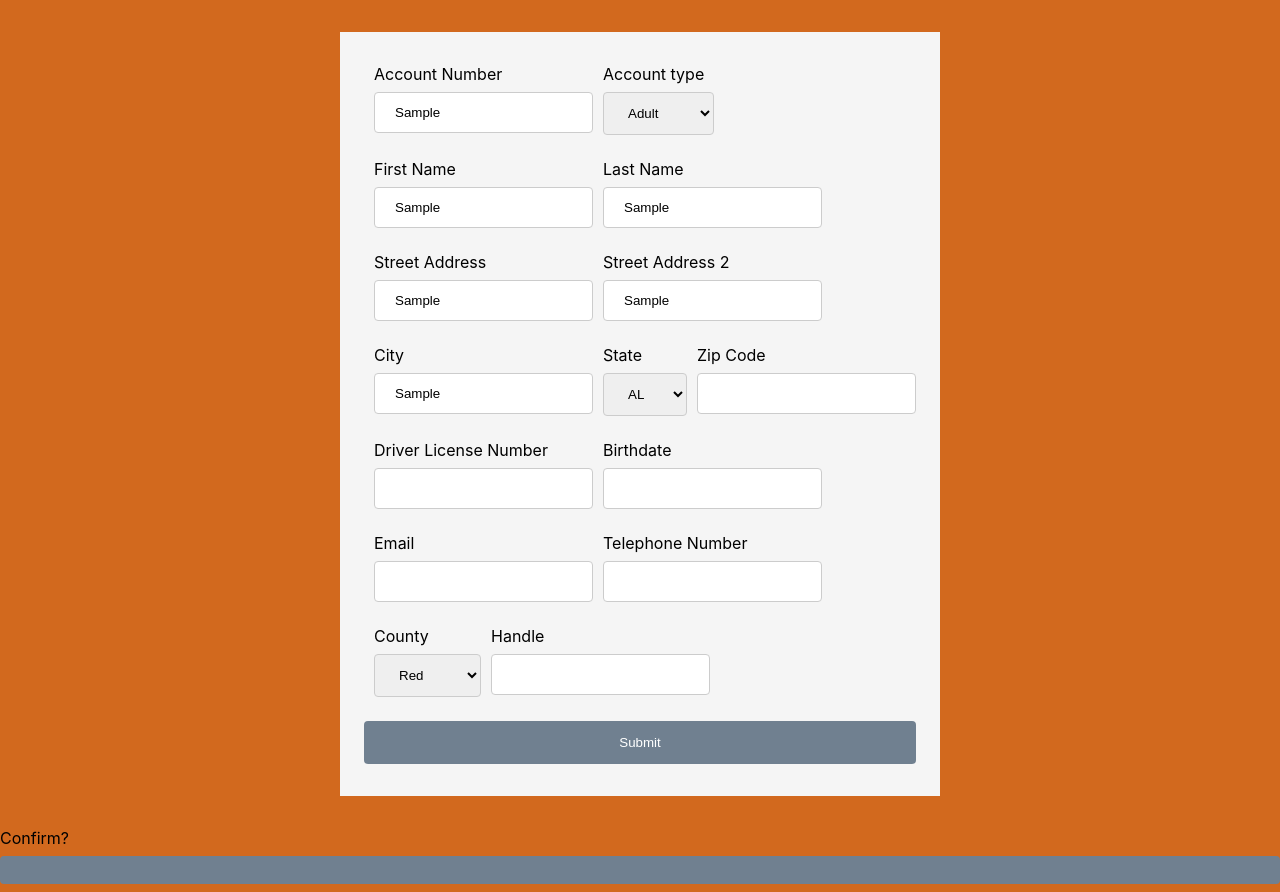
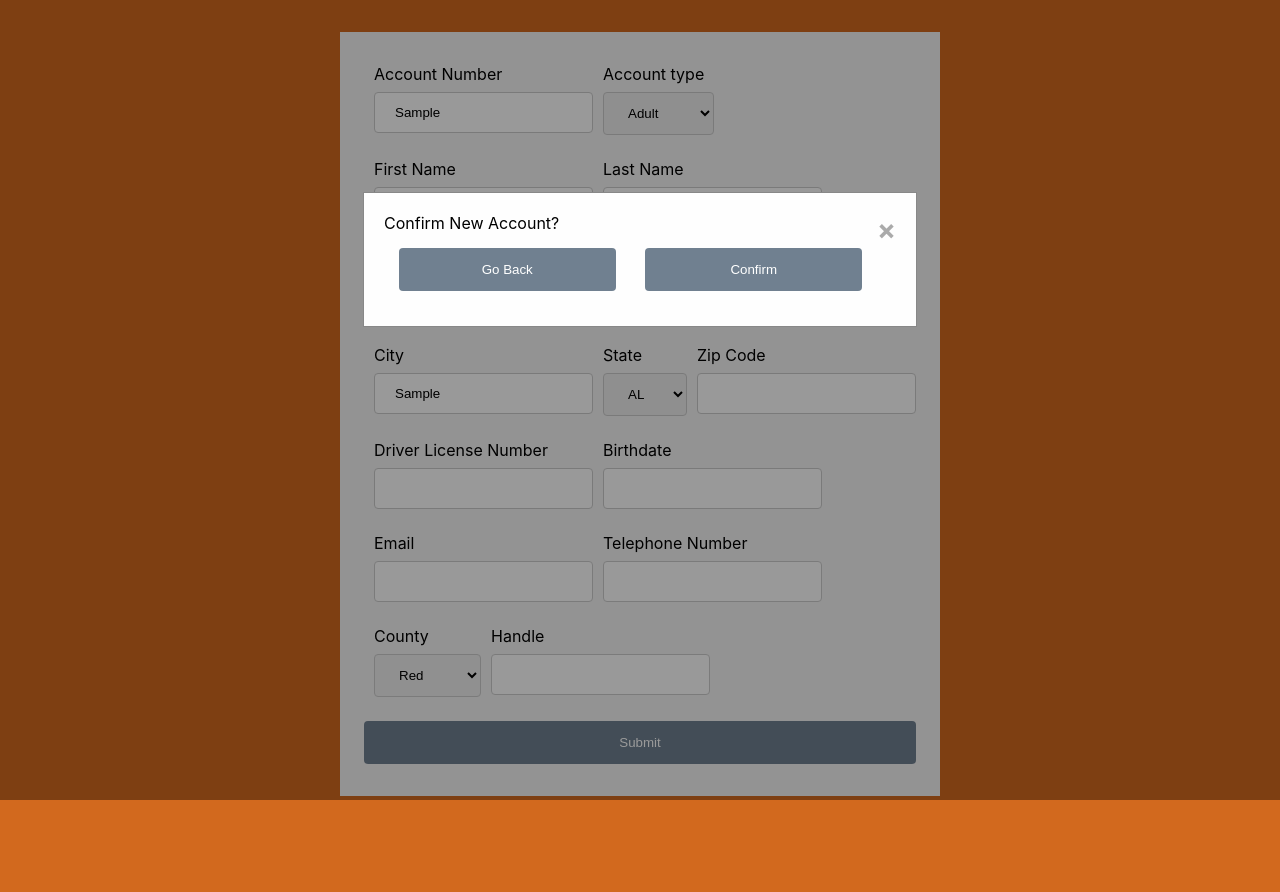
Before and after one commit to stefmryan/library_management_system_client, a React (Create React App) app: page /register in a window 1280 px wide. Both pictures are taken after typing "Sample", "Sample", "Sample", "Sample", "Sample", "Sample" into the empty fields and a click on the button "Submit". After the commit the page ends 828 px from the top, so only its background shows below. Built offline with nearby package versions, Linux system fonts and the light colour scheme.

Commit message:
styled modal

```diff
--- a/src/components/ConfirmationModal/ConfirmationModal.js
+++ b/src/components/ConfirmationModal/ConfirmationModal.js
@@ -1,33 +1,45 @@
 import React from "react";
-import constants from "../utilities/constants";
+// import constants from "../utilities/constants";
+import styles from "../ConfirmationModal/ConfirmationModal.module.css";
 
 const ConfirmationModal = ({ data, closeModal }) => {
   const handleSubmit = async () => {
     console.log(data);
     closeModal(false);
-    await fetch(constants.ADD_LIBRARY_ACCOUNT_ENDPOINT, {
-      method: "POST",
-      headers: {
-        "Content-Type": "application/json",
-      },
-      body: JSON.stringify(data),
-    })
-      .then((response) => {
-        if (response.status >= 200 && response.status < 300) {
-          console.log(response);
-          //comeback to this and refactor--take out false
-          closeModal(false);
-        } else {
-          console.log("Something went wrong");
-        }
-      })
-      .catch((error) => console.log("Something went wrong", error));
+    // await fetch(constants.ADD_LIBRARY_ACCOUNT_ENDPOINT, {
+    //   method: "POST",
+    //   headers: {
+    //     "Content-Type": "application/json",
+    //   },
+    //   body: JSON.stringify(data),
+    // })
+    //   .then((response) => {
+    //     if (response.status >= 200 && response.status < 300) {
+    //       console.log(response);
+    //       //comeback to this and refactor--take out false
+    //       closeModal(false);
+    //     } else {
+    //       console.log("Something went wrong");
+    //     }
+    //   })
+    //   .catch((error) => console.log("Something went wrong", error));
   };
 
   return (
-    <div>
-      <div>Confirm?</div>
-      <button type="button" onClick={handleSubmit} />
+    <div className={styles.modal}>
+      <div className={styles.content}>
+        <span className={styles.close}>&times;</span>
+        <div>Confirm New Account?</div>
+        <div className={styles.buttonDiv}>
+          <button type="button" onClick={() => closeModal(false)}>
+            Go Back
+          </button>
+          <button type="button" onClick={handleSubmit}>
+            {" "}
+            Confirm
+          </button>
+        </div>
+      </div>
     </div>
   );
 };
--- /dev/null
+++ b/src/components/ConfirmationModal/ConfirmationModal.module.css
@@ -0,0 +1,42 @@
+.modal {
+  position: fixed; /* Stay in place */
+  z-index: 1; /* Sit on top */
+  left: 0;
+  top: 0;
+  width: 100%; /* Full width */
+  height: 100%; /* Full height */
+  background-color: rgb(0, 0, 0); /* Fallback color */
+  background-color: rgba(0, 0, 0, 0.4); /* Black w/ opacity */
+}
+
+.content {
+  background-color: #fefefe;
+  margin: 15% auto; /* 15% from the top and centered */
+  padding: 20px;
+  border: 1px solid #888;
+  width: 40%; /* Could be more or less, depending on screen size */
+}
+
+/* The Close Button */
+.close {
+  color: #aaa;
+  float: right;
+  font-size: 28px;
+  font-weight: bold;
+}
+
+.close:hover,
+.close:focus {
+  color: black;
+  text-decoration: none;
+  cursor: pointer;
+}
+
+.buttonDiv {
+  display: flex;
+  flex-direction: row;
+}
+
+.buttonDiv button {
+  margin: 3%;
+}
--- a/src/components/LibraryAccountForm/LibraryAccountForm.js
+++ b/src/components/LibraryAccountForm/LibraryAccountForm.js
@@ -26,9 +26,9 @@ const LibraryAccountForm = () => {
     },
   });
 
+  const [confirmationModal, setConfirmationModal] = useState(false);
+
   //const message = constants.CONFIRMATION_TEXT;
-
-  const [confirmationModal, setConfirmationModal] = useState(false);
 
   const closeModal = (boolean) => {
     setConfirmationModal(boolean);
@@ -192,9 +192,8 @@ const LibraryAccountForm = () => {
           <button onClick={handleForm}>Submit</button>
         </div>
       </div>
-
       {confirmationModal && (
-        <ConfirmationModal data={accountObj} closeModal={() => closeModal()} />
+        <ConfirmationModal data={accountObj} closeModal={closeModal} />
       )}
     </div>
   );
```
